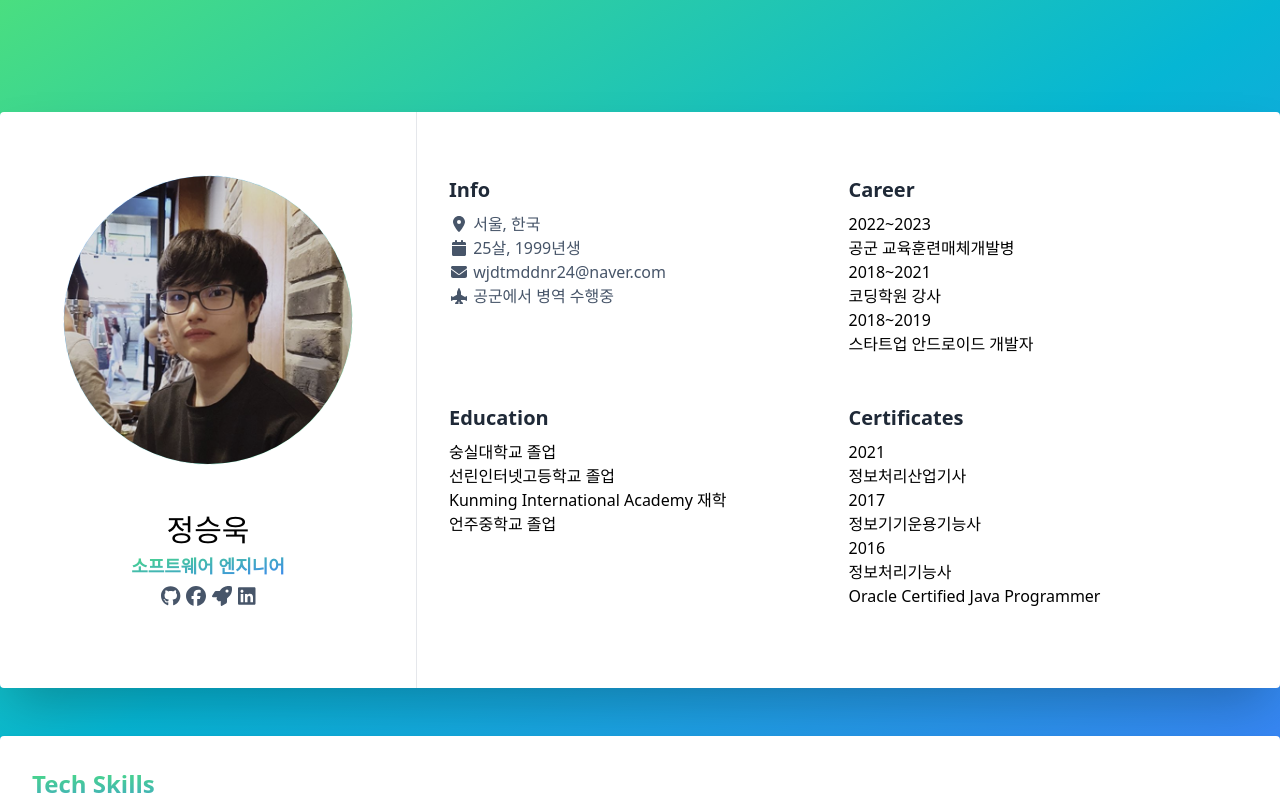
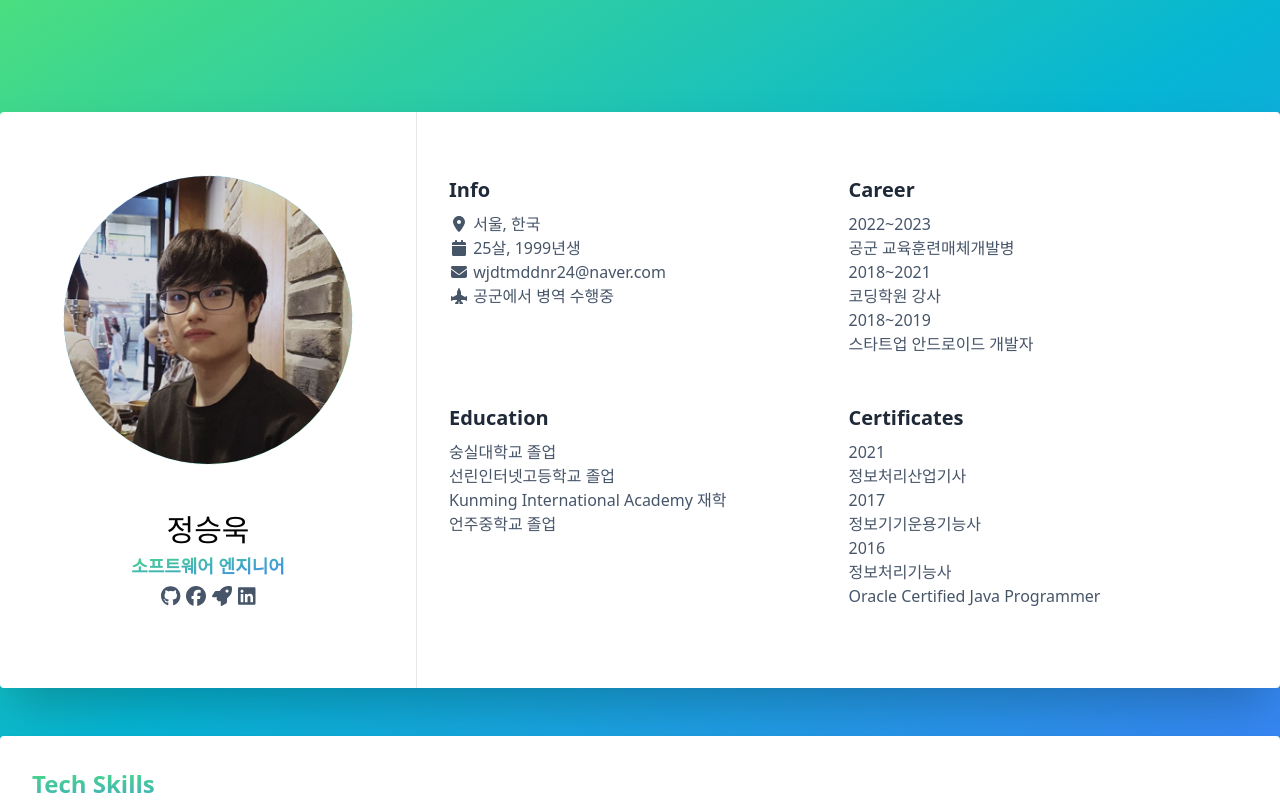
Before and after one commit to wjdtmddnr24/Curriculum-Vitae, a Next.js app: page / in a window 1280 px wide. Built offline with nearby package versions, Linux system fonts and the light colour scheme.

Commit message:
update: set color to all profile description

```diff
--- a/src/features/profile/Profile.tsx
+++ b/src/features/profile/Profile.tsx
@@ -7,10 +7,10 @@ export function Profile() {
     <div className="mx-auto flex justify-center items-center min-h-screen">
       <div className="bg-white w-[80rem] h-[36rem] grid grid-cols-[auto_1fr] rounded shadow-2xl divide-x">
         <ProfileHeader />
-        <div className="grid grid-cols-2 p-8 pt-16">
+        <div className="grid grid-cols-2 p-8 pt-16 text-slate-600">
           <div>
             <div className="text-gray-800 font-bold text-xl mb-2">Info</div>
-            <ul className="text-slate-600">
+            <ul>
               <li>
                 <FontAwesomeIcon icon={faLocationDot} fixedWidth /> 서울, 한국
               </li>
```
